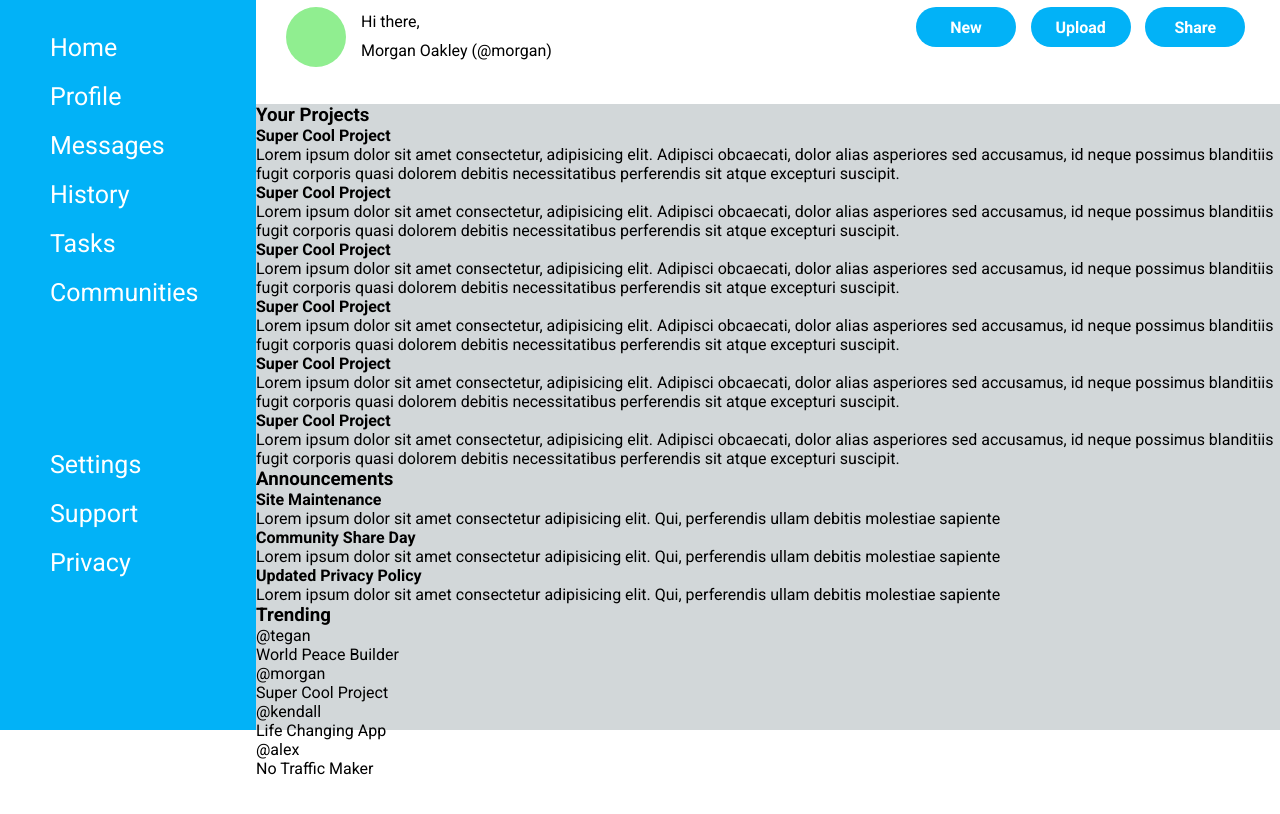
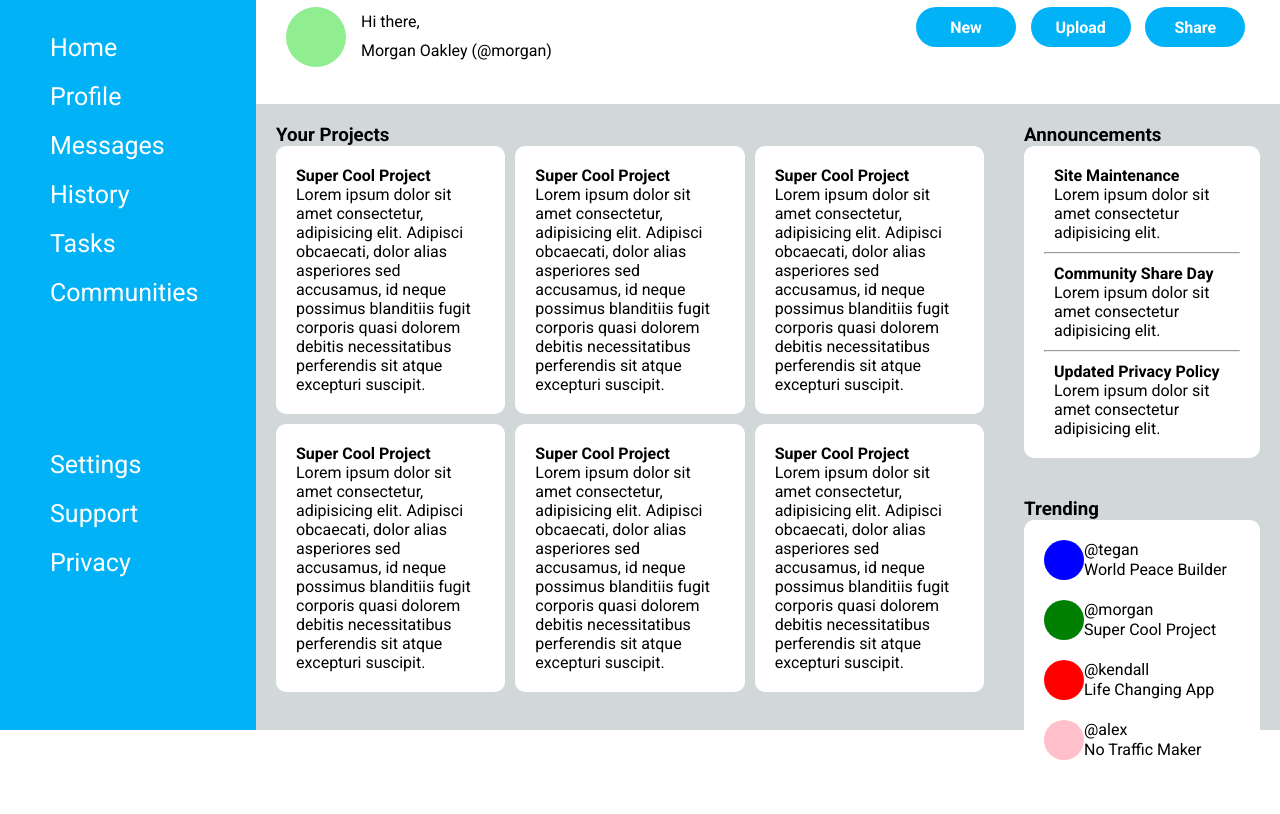
Before and after one commit to huymn/admin-dashboard, a plain HTML site: page index.html in a window 1280 px wide. Shown: the part 100-914 px from the top of the page. Drawn offline with Linux system fonts and the light colour scheme.

Commit message:
feat: add styling to content section
Authorized-by: Huy Nguyen (huynguyen560@gmail.com)

```diff
--- a/index.html
+++ b/index.html
@@ -52,59 +52,61 @@
       <div class="content">
         <div class="projects">
           <h3 class="h3-projects">Your Projects</h3>
+          <div class="project-cards-container">
             <div class="project-card">
               <h4 class="project-card-header">Super Cool Project</h4>
               <p class="project-card-message">
-              Lorem ipsum dolor sit amet consectetur, adipisicing elit. Adipisci
-              obcaecati, dolor alias asperiores sed accusamus, id neque possimus
-              blanditiis fugit corporis quasi dolorem debitis necessitatibus
-              perferendis sit atque excepturi suscipit.
+                Lorem ipsum dolor sit amet consectetur, adipisicing elit.
+                Adipisci obcaecati, dolor alias asperiores sed accusamus, id
+                neque possimus blanditiis fugit corporis quasi dolorem debitis
+                necessitatibus perferendis sit atque excepturi suscipit.
               </p>
             </div>
             <div class="project-card">
               <h4 class="project-card-header">Super Cool Project</h4>
               <p class="project-card-message">
-              Lorem ipsum dolor sit amet consectetur, adipisicing elit. Adipisci
-              obcaecati, dolor alias asperiores sed accusamus, id neque possimus
-              blanditiis fugit corporis quasi dolorem debitis necessitatibus
-              perferendis sit atque excepturi suscipit.
+                Lorem ipsum dolor sit amet consectetur, adipisicing elit.
+                Adipisci obcaecati, dolor alias asperiores sed accusamus, id
+                neque possimus blanditiis fugit corporis quasi dolorem debitis
+                necessitatibus perferendis sit atque excepturi suscipit.
               </p>
             </div>
             <div class="project-card">
               <h4 class="project-card-header">Super Cool Project</h4>
               <p class="project-card-message">
-              Lorem ipsum dolor sit amet consectetur, adipisicing elit. Adipisci
-              obcaecati, dolor alias asperiores sed accusamus, id neque possimus
-              blanditiis fugit corporis quasi dolorem debitis necessitatibus
-              perferendis sit atque excepturi suscipit.
+                Lorem ipsum dolor sit amet consectetur, adipisicing elit.
+                Adipisci obcaecati, dolor alias asperiores sed accusamus, id
+                neque possimus blanditiis fugit corporis quasi dolorem debitis
+                necessitatibus perferendis sit atque excepturi suscipit.
               </p>
             </div>
             <div class="project-card">
               <h4 class="project-card-header">Super Cool Project</h4>
               <p class="project-card-message">
-              Lorem ipsum dolor sit amet consectetur, adipisicing elit. Adipisci
-              obcaecati, dolor alias asperiores sed accusamus, id neque possimus
-              blanditiis fugit corporis quasi dolorem debitis necessitatibus
-              perferendis sit atque excepturi suscipit.
+                Lorem ipsum dolor sit amet consectetur, adipisicing elit.
+                Adipisci obcaecati, dolor alias asperiores sed accusamus, id
+                neque possimus blanditiis fugit corporis quasi dolorem debitis
+                necessitatibus perferendis sit atque excepturi suscipit.
               </p>
             </div>
             <div class="project-card">
               <h4 class="project-card-header">Super Cool Project</h4>
               <p class="project-card-message">
-              Lorem ipsum dolor sit amet consectetur, adipisicing elit. Adipisci
-              obcaecati, dolor alias asperiores sed accusamus, id neque possimus
-              blanditiis fugit corporis quasi dolorem debitis necessitatibus
-              perferendis sit atque excepturi suscipit.
+                Lorem ipsum dolor sit amet consectetur, adipisicing elit.
+                Adipisci obcaecati, dolor alias asperiores sed accusamus, id
+                neque possimus blanditiis fugit corporis quasi dolorem debitis
+                necessitatibus perferendis sit atque excepturi suscipit.
               </p>
             </div>
             <div class="project-card">
               <h4 class="project-card-header">Super Cool Project</h4>
               <p class="project-card-message">
-              Lorem ipsum dolor sit amet consectetur, adipisicing elit. Adipisci
-              obcaecati, dolor alias asperiores sed accusamus, id neque possimus
-              blanditiis fugit corporis quasi dolorem debitis necessitatibus
-              perferendis sit atque excepturi suscipit.
+                Lorem ipsum dolor sit amet consectetur, adipisicing elit.
+                Adipisci obcaecati, dolor alias asperiores sed accusamus, id
+                neque possimus blanditiis fugit corporis quasi dolorem debitis
+                necessitatibus perferendis sit atque excepturi suscipit.
               </p>
+            </div>
           </div>
         </div>
         <div class="announcements">
@@ -113,22 +115,21 @@
             <div class="announcements-card">
               <h4 class="announcement-header">Site Maintenance</h4>
               <p class="announcement-message">
-                Lorem ipsum dolor sit amet consectetur adipisicing elit. Qui,
-                perferendis ullam debitis molestiae sapiente
+                Lorem ipsum dolor sit amet consectetur adipisicing elit.
               </p>
             </div>
+            <hr />
             <div class="announcements-card">
               <h4 class="announcement-header">Community Share Day</h4>
               <p class="announcement-message">
-                Lorem ipsum dolor sit amet consectetur adipisicing elit. Qui,
-                perferendis ullam debitis molestiae sapiente
+                Lorem ipsum dolor sit amet consectetur adipisicing elit.
               </p>
             </div>
+            <hr />
             <div class="announcements-card">
               <h4 class="announcement-header">Updated Privacy Policy</h4>
               <p class="announcement-message">
-                Lorem ipsum dolor sit amet consectetur adipisicing elit. Qui,
-                perferendis ullam debitis molestiae sapiente
+                Lorem ipsum dolor sit amet consectetur adipisicing elit.
               </p>
             </div>
           </div>
@@ -152,7 +153,7 @@
               <p class="trending-message">Life Changing App</p>
             </div>
             <div class="trending-card">
-              <div class="trending-img" -4></div>
+              <div class="trending-img-4"></div>
               <p class="trending-user">@alex</p>
               <p class="trending-message">No Traffic Maker</p>
             </div>
--- a/style.css
+++ b/style.css
@@ -123,6 +123,105 @@ h1 {
   grid-row: 2 / 3;
   grid-column: 2 / 3;
   height: 626px;
+  display: grid;
+  grid-template-columns: 3fr 1fr;
+  grid-template-rows: 1fr 1fr;
+  padding: 20px;
+  box-sizing: border-box;
+  gap: 40px;
+}
+
+.projects {
+  grid-row: 1 / 3;
+  grid-column: 1 / 2;
+}
+
+.project-cards-container {
+  display: grid;
+  grid-template-columns: repeat(auto-fit, minmax(200px, 1fr));
+  gap: 10px;
+}
+
+.project-card {
+  background-color: white;
+  padding: 20px;
+  border-radius: 10px;
+}
+
+.annoucements {
+  grid-row: 1 / 2;
+  grid-column: 2 / 3;
+}
+
+.announcements-container {
+  background-color: white;
+  border-radius: 10px;
+  padding: 10px 20px;
+}
+
+.announcements-card {
+  padding: 10px;
+}
+
+.trending {
+  grid-row: 2 / 3;
+  grid-column: 2 / 3;
+}
+
+.trending-content-container {
+  background-color: white;
+  border-radius: 10px;
+  padding: 10px;
+}
+
+.trending-card {
+  display: grid;
+  grid-template-columns: 1fr 4fr;
+  grid-template-rows: 1fr 1fr;
+  padding: 10px;
+}
+
+.trending-card div {
+  grid-row: 1 / 3;
+  grid-column: 1 / 2;
+}
+
+.trending-user {
+  grid-row: 1 / 2;
+  grid-template-columns: 2 / 3;
+}
+
+.trending-message {
+  grid-row: 2 / 3;
+  grid-column: 2 / 3;
+}
+
+.trending-img-1 {
+  height: 40px;
+  width: 40px;
+  background-color: blue;
+  border-radius: 50%;
+}
+
+.trending-img-2 {
+  height: 40px;
+  width: 40px;
+  background-color: green;
+  border-radius: 50%;
+}
+
+.trending-img-3 {
+  height: 40px;
+  width: 40px;
+  background-color: red;
+  border-radius: 50%;
+}
+
+.trending-img-4 {
+  height: 40px;
+  width: 40px;
+  background-color: pink;
+  border-radius: 50%;
 }
 
 ul {
```
Lines whose indentation alone changed are shown as unchanged.
